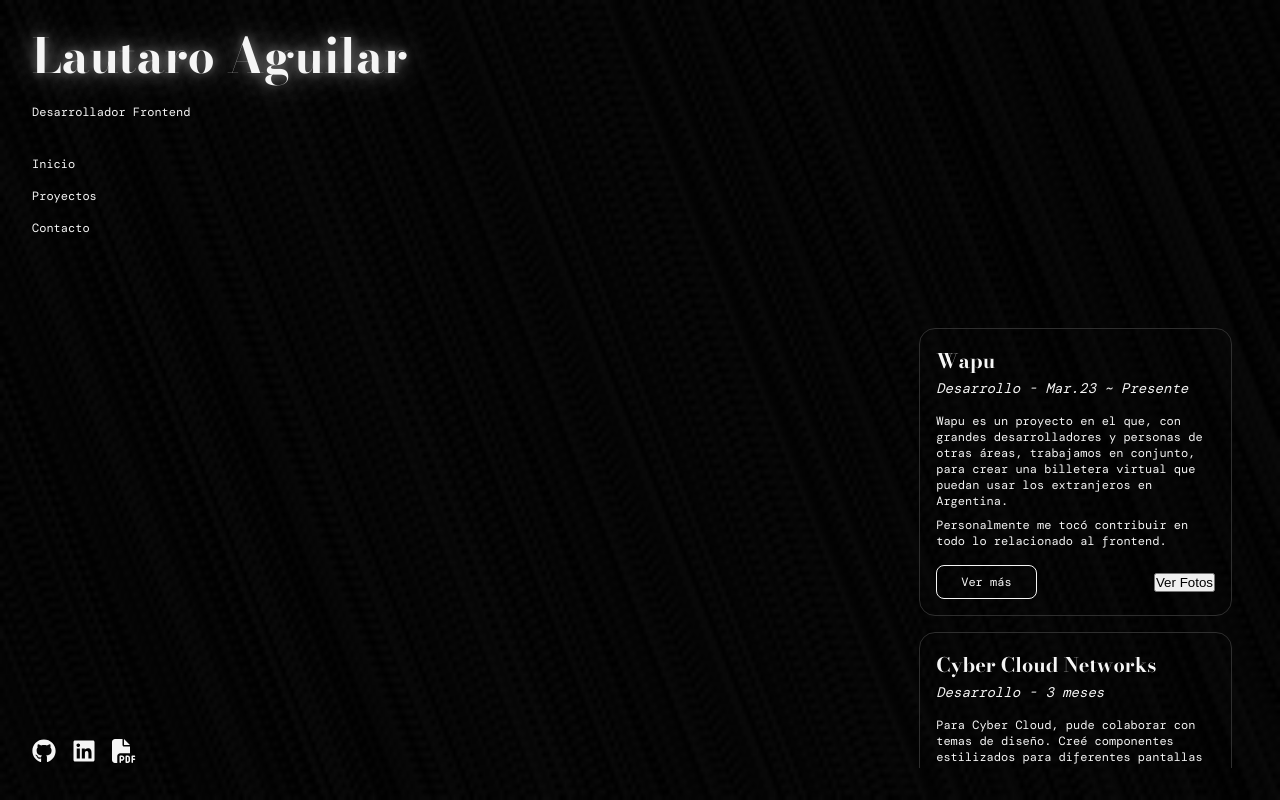
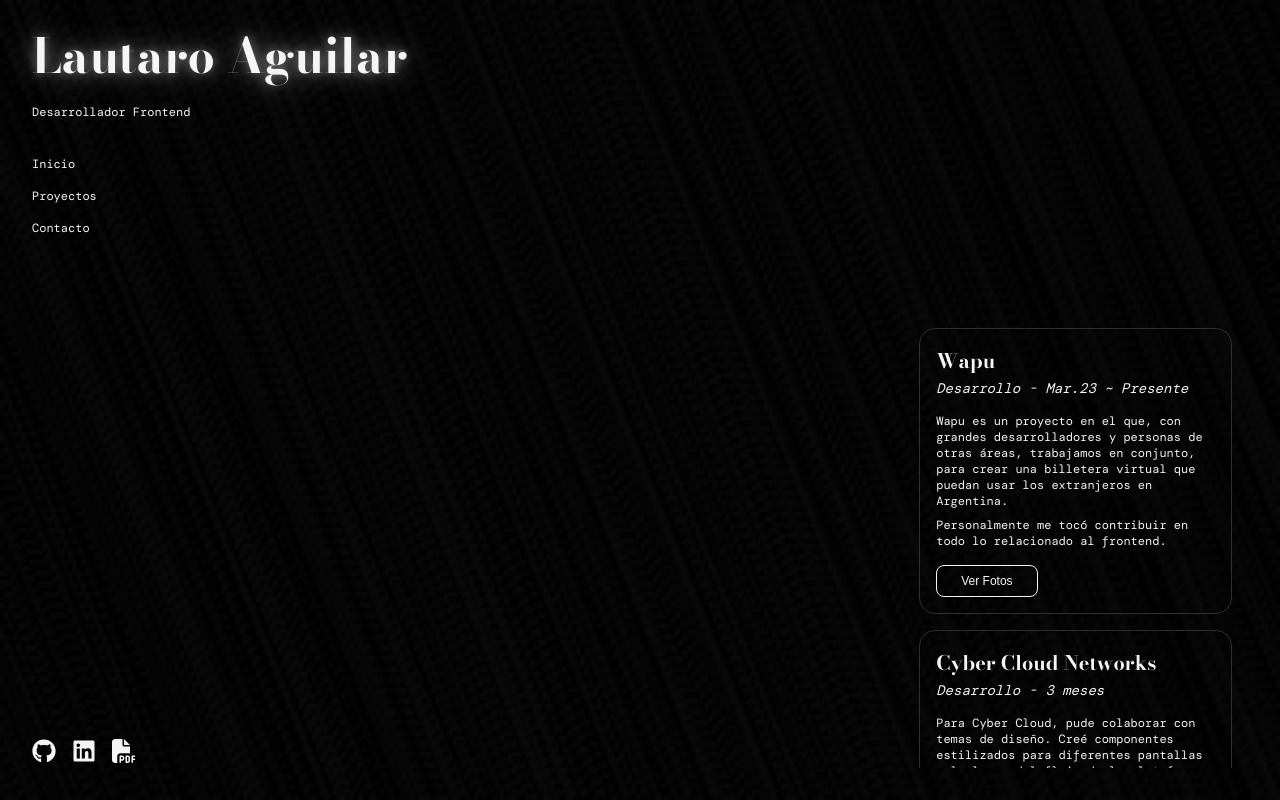
Before and after one commit to lautaroAguilar/new-portfolio, a Next.js app: page / in a window 1280 px wide. Both pictures are taken after a click on the item "Proyectos". Built offline with nearby package versions, Linux system fonts and the light colour scheme.

Commit message:
change button on projects to see the images

```diff
--- a/src/components/ProjectsSection/ProjectsSection.jsx
+++ b/src/components/ProjectsSection/ProjectsSection.jsx
@@ -28,17 +28,12 @@ export default function ProjectsSection() {
             <p className={styles.description}>{project.secondDescription}</p>
           </div>
           <div className={styles.containerButton}>
-            {project.seeMore ? (
-              <Link
-                className={styles.button}
-                href={project.seeMore}
-                target="_blank"
-              >
-                Ver más
-              </Link>
-            ) : (
-              <div></div>
-            )}
+            <button
+              className={styles.button}
+              onClick={() => openModal(project.images)}
+            >
+              Ver Fotos
+            </button>
             {project.icon === "Github" ? (
               <Link href={project.iconLink} target="_blank">
                 <FaGithub className={styles.shining} />
@@ -56,7 +51,6 @@ export default function ProjectsSection() {
             ) : (
               <div></div>
             )}
-            <button onClick={() => openModal(project.images)}>Ver Fotos</button>
           </div>
         </div>
       ))}
--- a/src/components/ProjectsSection/ProjectsSection.module.css
+++ b/src/components/ProjectsSection/ProjectsSection.module.css
@@ -48,6 +48,7 @@
 .button {
   display: inline-block;
   padding: 0.5rem 1.5rem;
+  color: #f5f5f5;
   background: transparent;
   border: 1px solid #f5f5f5;
   border-radius: 8px;
```
